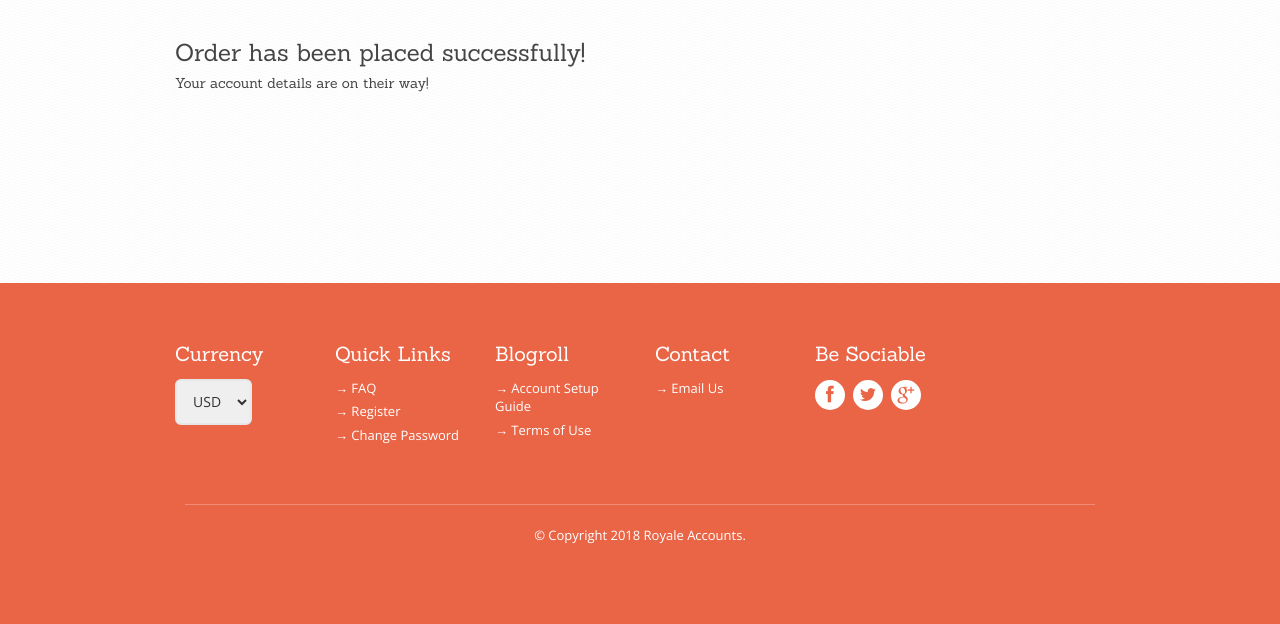
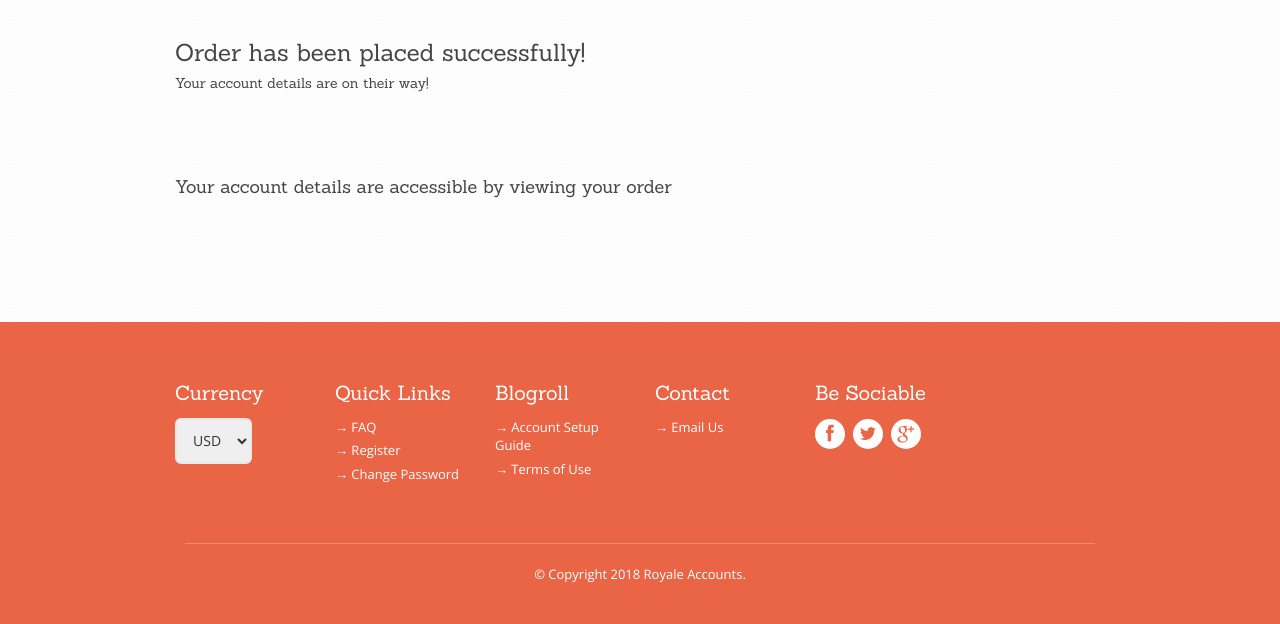
Before and after one commit to TomFinet/Royale-Accounts, a Django app: page /cart/checkout/success/ in a window 1280 px wide. Shown: the part 236-860 px from the top of the page. Before the commit the page ends 780 px from the top, so only its background shows below. Run offline with Django 3.2, Linux system fonts and the light colour scheme; data comes from the database, SQL or seed files in the repository; some libraries are stand-ins or nearby versions.

Commit message:
Modified order done template and removed resend view

```diff
--- a/source/cart/templates/cart/checkout_done.html
+++ b/source/cart/templates/cart/checkout_done.html
@@ -26,7 +26,7 @@
 				{% if messages %}
 			    <ul style="list-style-type: none;" class="messages">
 			        {% for message in messages %}
-			        <li class="alert alert-{{ message.tags }}">{{ message }}</li>
+			        <li class="alert alert-{{ message.tags }}"><i class="fa fa-check"></i> {{ message }}</li>
 			        {% endfor %}
 			    </ul>
 			    {% endif %}
@@ -38,9 +38,7 @@
 		<div role="main" class="main shop">
 			<div class="row">
 				<div class="col-md-12">
-
-
-
+					<h4>Your account details are accessible by viewing your order {% if order %}<i class="icon-arrow-right4"></i> <a href="{{ order.get_absolute_url }}">here.</a>{% endif %}</h4>
 				</div>
 			</div>
 		</div>
--- a/source/cart/views.py
+++ b/source/cart/views.py
@@ -195,6 +195,8 @@ def checkout_payment(request):
 						order_obj.updated = timezone.now()
 						order_obj.save()
 
+						request.session["order_id"] = order_obj.order_id
+
 						for account in qs:
 							account.sold = True
 							account.save()
@@ -234,12 +236,17 @@ def checkout_payment(request):
 
 def checkout_error_view(request):
 	if request.session.get('from_payment', False):
+		del request.session['order_id']
 		del request.session['from_payment']
 		return render(request, "cart/error.html", {})
 	return redirect("cart:home")
 
 def checkout_complete_view(request):
-	return render(request, "cart/checkout_done.html", {})
+	qs = Order.objects.filter(order_id=request.session.get("order_id", None))
+	order = None
+	if qs.count() == 1:
+		order = qs.first()
+	return render(request, "cart/checkout_done.html", {"order": order})
 
 
 #------ Helper Functions -------#
--- a/source/templates/index.html
+++ b/source/templates/index.html
@@ -67,7 +67,7 @@
       <p>Our accounts page has something for everyone.</p>
     </div>
     <div class="col-md-3 service-content">
-      <div class="icon-surround-1"><span>2</span><i class="fa fa-money"></i></div>
+      <div class="icon-surround-1"><span>2</span><i class="fa fa-credit-card"></i></div>
       <h4>Buy it</h4>
       <p>Using Stripe's 256-bit SSL encrypted secure payment gateway.</p>
     </div>
```
